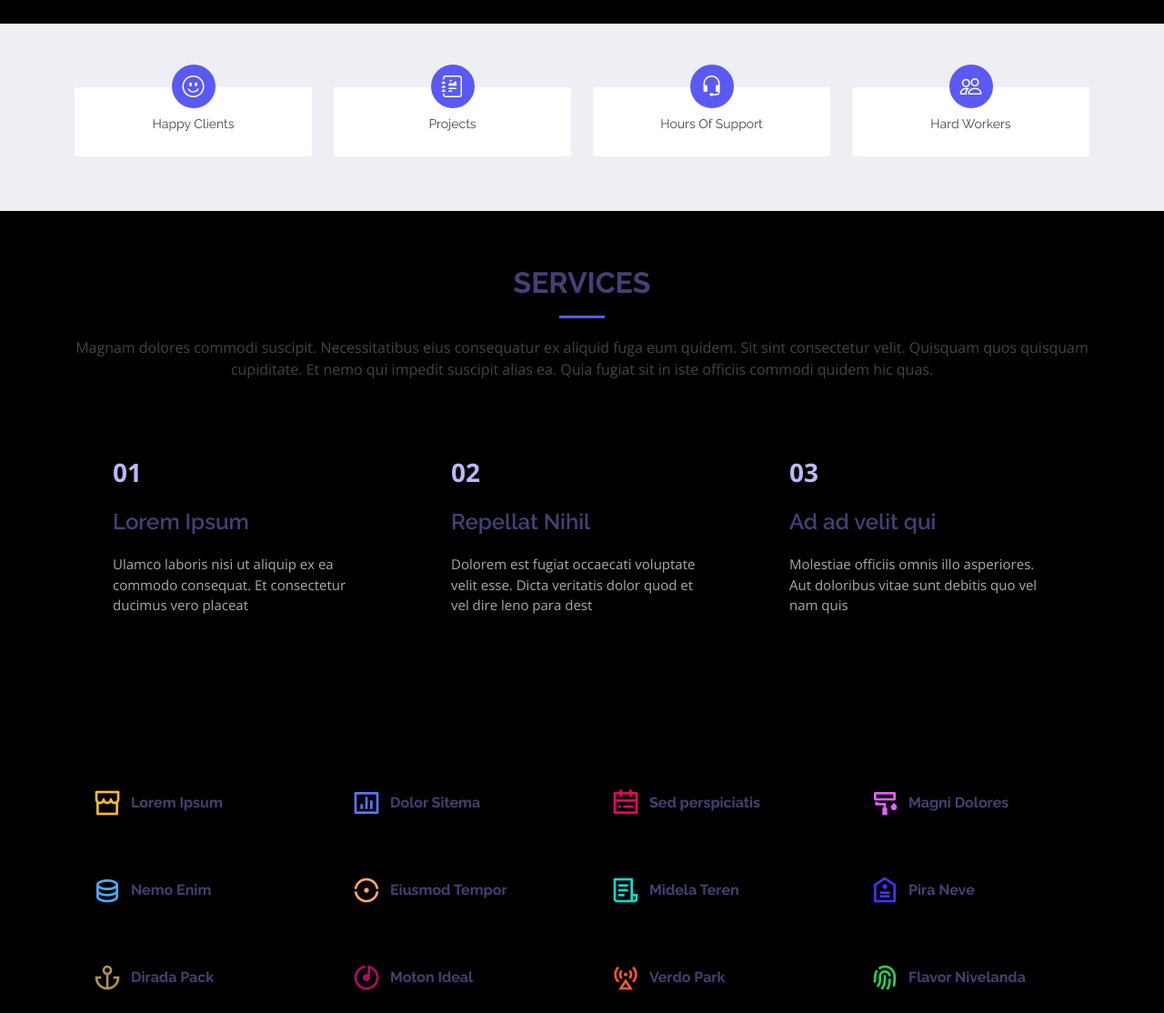
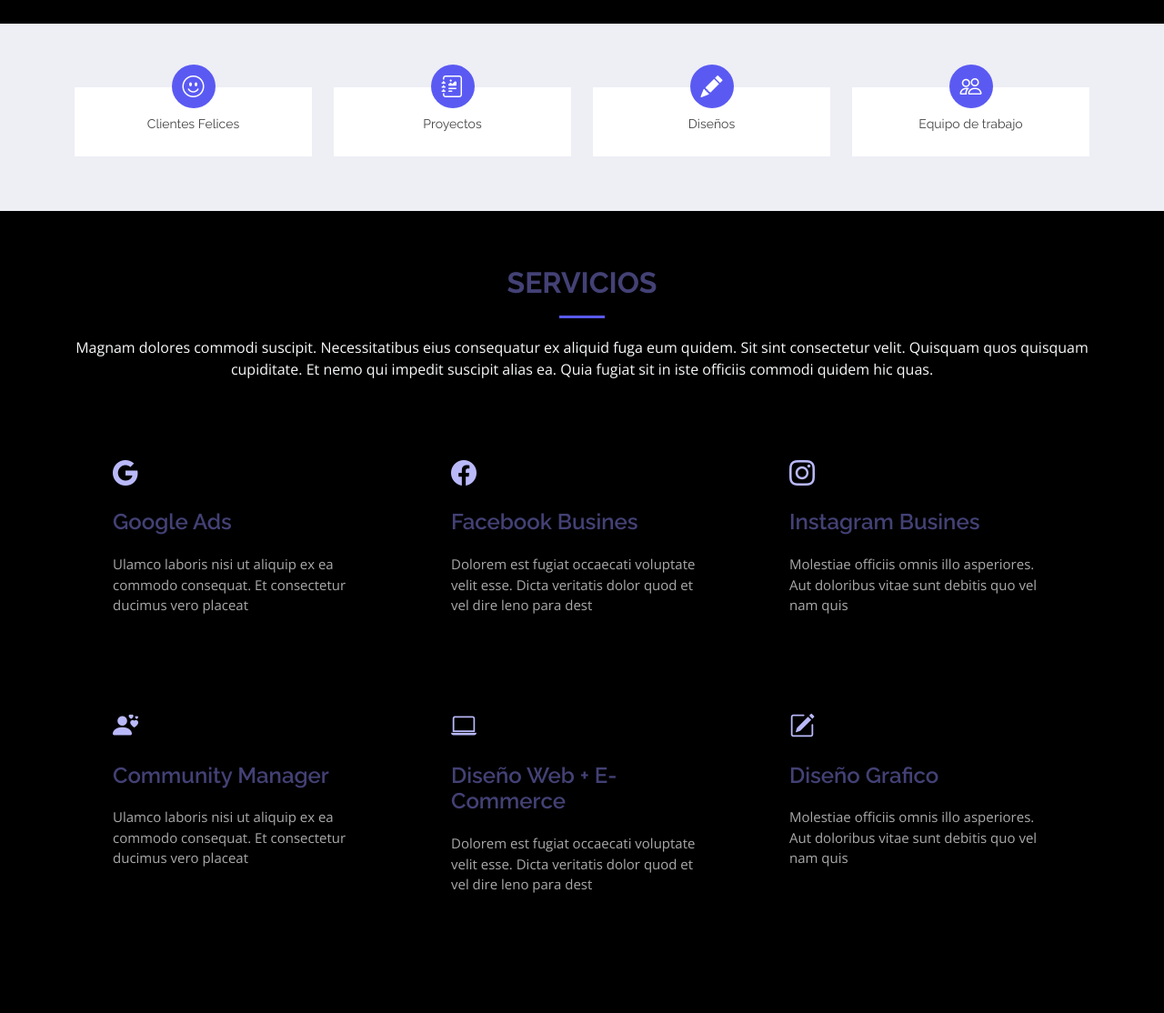
Before and after one commit to ricardo-3/web, a plain HTML site: page index.html in a window 1280 px wide. Shown: the part 1220-2334 px from the top of the page at 91% size. Drawn offline with nearby package versions, Linux system fonts and the light colour scheme; a script that the page names is missing.

Commit message:
cambios iconos

```diff
--- a/index.html
+++ b/index.html
@@ -133,7 +133,7 @@
             <div class="count-box">
               <i class="bi bi-emoji-smile"></i>
               <span data-purecounter-start="0" data-purecounter-end="232" data-purecounter-duration="1" class="purecounter"></span>
-              <p>Happy Clients</p>
+              <p>Clientes Felices</p>
             </div>
           </div>
 
@@ -141,23 +141,23 @@
             <div class="count-box">
               <i class="bi bi-journal-richtext"></i>
               <span data-purecounter-start="0" data-purecounter-end="521" data-purecounter-duration="1" class="purecounter"></span>
-              <p>Projects</p>
+              <p>Proyectos</p>
             </div>
           </div>
 
           <div class="col-lg-3 col-md-6 mt-5 mt-lg-0">
             <div class="count-box">
-              <i class="bi bi-headset"></i>
+              <i class="bi bi-pencil-fill"></i>
               <span data-purecounter-start="0" data-purecounter-end="1463" data-purecounter-duration="1" class="purecounter"></span>
-              <p>Hours Of Support</p>
+              <p>Diseños</p>
             </div>
           </div>
 
           <div class="col-lg-3 col-md-6 mt-5 mt-lg-0">
             <div class="count-box">
               <i class="bi bi-people"></i>
-              <span data-purecounter-start="0" data-purecounter-end="15" data-purecounter-duration="1" class="purecounter"></span>
-              <p>Hard Workers</p>
+              <span data-purecounter-start="0" data-purecounter-end="13" data-purecounter-duration="1" class="purecounter"></span>
+              <p>Equipo de trabajo </p>
             </div>
           </div>
 
@@ -171,39 +171,64 @@
       <div class="container">
 
         <div class="section-title">
-          <h2>Services</h2>
-          <p>Magnam dolores commodi suscipit. Necessitatibus eius consequatur ex aliquid fuga eum quidem. Sit sint consectetur velit. Quisquam quos quisquam cupiditate. Et nemo qui impedit suscipit alias ea. Quia fugiat sit in iste officiis commodi quidem hic quas.</p>
+          <h2><dt>SERVICIOS</dt></h2>
+          <p class="text-light">Magnam dolores commodi suscipit. Necessitatibus eius consequatur ex aliquid fuga eum quidem. Sit sint consectetur velit. Quisquam quos quisquam cupiditate. Et nemo qui impedit suscipit alias ea. Quia fugiat sit in iste officiis commodi quidem hic quas.</p>
         </div>
 
         <section id="why-us" class="why-us">
           <div class="container">
 
             <div class="row">
-
               <div class="col-lg-4">
                 <div class="box">
-                  <span>01</span>
-                  <h4>Lorem Ipsum</h4>
+                  <span><i class="bi bi-google"></i></span>
+                  <h4>Google Ads</h4>
                   <p>Ulamco laboris nisi ut aliquip ex ea commodo consequat. Et consectetur ducimus vero placeat</p>
                 </div>
               </div>
 
               <div class="col-lg-4 mt-4 mt-lg-0">
                 <div class="box">
-                  <span>02</span>
-                  <h4>Repellat Nihil</h4>
+                  <span><i class="bi bi-facebook"></i></span>
+                  <h4>Facebook Busines</h4>
                   <p>Dolorem est fugiat occaecati voluptate velit esse. Dicta veritatis dolor quod et vel dire leno para dest</p>
                 </div>
               </div>
 
               <div class="col-lg-4 mt-4 mt-lg-0">
                 <div class="box">
-                  <span>03</span>
-                  <h4> Ad ad velit qui</h4>
+                  <span><i class="bi bi-instagram"></i></span>
+                  <h4>Instagram Busines</h4>
                   <p>Molestiae officiis omnis illo asperiores. Aut doloribus vitae sunt debitis quo vel nam quis</p>
                 </div>
               </div>
             </div>
+            <div class="row">
+              <div class="col-lg-4">
+                <div class="box">
+                 <span><i class="bi bi-person-hearts"></i></span>
+                  <h4>Community Manager</h4>
+                  <p>Ulamco laboris nisi ut aliquip ex ea commodo consequat. Et consectetur ducimus vero placeat</p>
+                </div>
+              </div>
+
+              <div class="col-lg-4 mt-4 mt-lg-0">
+                <div class="box">
+                  <span><i class="bi bi-laptop"></i></span>
+                  <h4>Diseño Web + E-Commerce</h4>
+                  <p>Dolorem est fugiat occaecati voluptate velit esse. Dicta veritatis dolor quod et vel dire leno para dest</p>
+                </div>
+              </div>
+
+              <div class="col-lg-4 mt-4 mt-lg-0">
+                <div class="box">
+                  <span><i class="bi bi-pencil-square"></i></span>
+                  <h4>Diseño Grafico</h4>
+                  <p>Molestiae officiis omnis illo asperiores. Aut doloribus vitae sunt debitis quo vel nam quis</p>
+                </div>
+              </div>
+            </div>
+
           </div>
         </section><!-- End Why Us Section -->
       </div>
```
